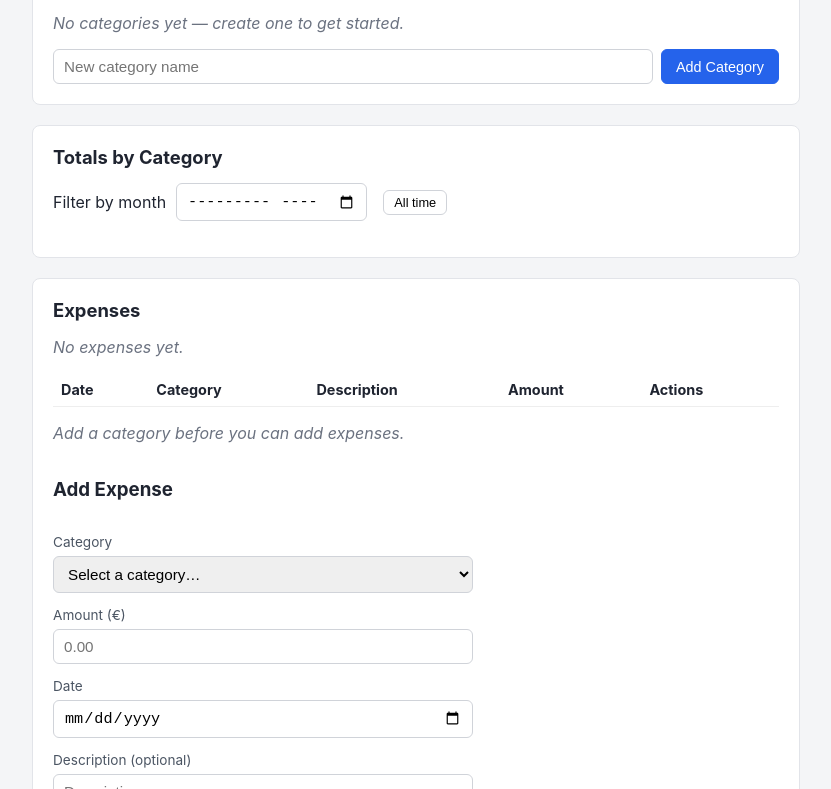
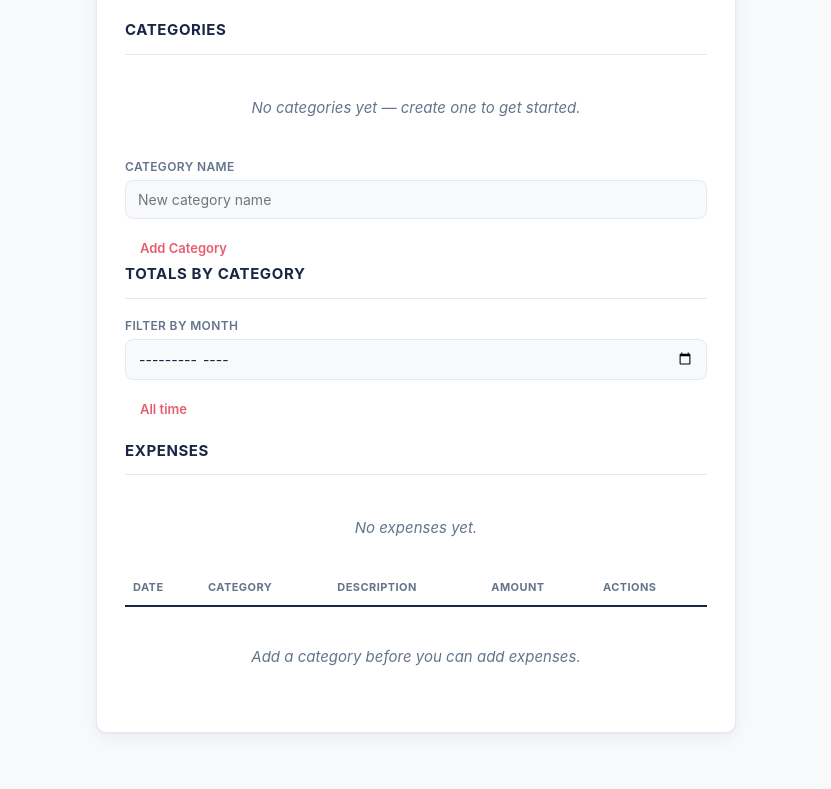
Before and after one commit to talktokvk-ship-it/expense-tracker-sdlc-test, a website with bundled scripts: page index.html in a window 1280 px wide. Shown: the part 128-917 px from the top of the page, without its empty margins (224-1055 px from the left). Built offline with nearby package versions, Linux system fonts and the light colour scheme; some packages are replaced by stand-ins of ours; no server answers; the database is empty.

Commit message:
Update style.css

```diff
--- a/style.css
+++ b/style.css
@@ -1,217 +1,334 @@
+/* ============================================
+   Expense Tracker — Visual Design
+   Palette: navy #1A2744 / teal #00C9A7
+   ============================================ */
+
+:root {
+  --navy: #1A2744;
+  --navy-light: #2A3A5C;
+  --teal: #00C9A7;
+  --teal-dark: #00A88A;
+  --bg: #F7F9FB;
+  --card-bg: #FFFFFF;
+  --border: #E4E9F0;
+  --text: #1A2744;
+  --text-muted: #64748B;
+  --danger: #E85D6E;
+  --danger-bg: #FDEDEF;
+  --shadow: 0 1px 2px rgba(26, 39, 68, 0.04), 0 4px 16px rgba(26, 39, 68, 0.06);
+  --radius: 10px;
+}
+
 * {
   box-sizing: border-box;
 }
 
 body {
   margin: 0;
-  font-family: -apple-system, BlinkMacSystemFont, 'Segoe UI', Roboto, Helvetica, Arial, sans-serif;
-  background: #f4f5f7;
-  color: #1f2430;
+  padding: 48px 24px 80px;
+  background: var(--bg);
+  color: var(--text);
+  font-family: -apple-system, BlinkMacSystemFont, "Segoe UI", Roboto, Helvetica, Arial, sans-serif;
+  font-size: 15px;
+  line-height: 1.5;
+  -webkit-font-smoothing: antialiased;
 }
 
-.app {
-  max-width: 800px;
-  margin: 0 auto;
-  padding: 24px 16px 64px;
+/* ---------- Page heading ---------- */
+
+h1 {
+  max-width: 640px;
+  margin: 0 auto 32px;
+  font-size: 28px;
+  font-weight: 700;
+  letter-spacing: -0.01em;
+  color: var(--navy);
+  position: relative;
+  padding-left: 16px;
 }
 
-.app-header h1 {
-  font-size: 1.75rem;
-  margin: 0 0 24px;
+h1::before {
+  content: "";
+  position: absolute;
+  left: 0;
+  top: 4px;
+  bottom: 4px;
+  width: 4px;
+  border-radius: 2px;
+  background: var(--teal);
 }
 
-.panel {
-  background: #fff;
-  border: 1px solid #e2e4e9;
-  border-radius: 8px;
-  padding: 20px;
-  margin-bottom: 20px;
+/* ---------- Card sections ---------- */
+/* Targets the direct-child section wrappers used for
+   Categories / Totals by Category / Expenses / Add Expense */
+
+body > div,
+body > section {
+  max-width: 640px;
+  margin: 0 auto 20px;
+  background: var(--card-bg);
+  border: 1px solid var(--border);
+  border-radius: var(--radius);
+  box-shadow: var(--shadow);
+  padding: 24px 28px;
 }
 
-.panel h2 {
-  margin-top: 0;
-  font-size: 1.15rem;
+h2 {
+  margin: 0 0 18px;
+  font-size: 15px;
+  font-weight: 700;
+  text-transform: uppercase;
+  letter-spacing: 0.04em;
+  color: var(--navy);
+  padding-bottom: 12px;
+  border-bottom: 1px solid var(--border);
 }
 
-.sr-only {
-  position: absolute;
-  width: 1px;
-  height: 1px;
-  overflow: hidden;
-  clip: rect(0, 0, 0, 0);
-  white-space: nowrap;
+/* ---------- Inputs & selects ---------- */
+
+input[type="text"],
+input[type="number"],
+input[type="date"],
+input[type="month"],
+select {
+  width: 100%;
+  padding: 10px 12px;
+  margin-top: 4px;
+  margin-bottom: 14px;
+  border: 1px solid var(--border);
+  border-radius: 8px;
+  background: var(--bg);
+  color: var(--text);
+  font-size: 14px;
+  font-family: inherit;
+  transition: border-color 0.15s ease, box-shadow 0.15s ease;
 }
 
-.empty-state {
-  color: #6b7280;
-  font-style: italic;
+input:focus,
+select:focus {
+  outline: none;
+  border-color: var(--teal);
+  box-shadow: 0 0 0 3px rgba(0, 201, 167, 0.15);
+  background: var(--card-bg);
 }
 
-.banner {
-  padding: 12px 16px;
-  border-radius: 6px;
-  margin-bottom: 16px;
-  font-size: 0.95rem;
+label {
+  display: block;
+  font-size: 12px;
+  font-weight: 600;
+  text-transform: uppercase;
+  letter-spacing: 0.03em;
+  color: var(--text-muted);
+  margin-top: 12px;
 }
 
-.banner-error {
-  background: #fdecec;
-  color: #9b1c1c;
-  border: 1px solid #f5b5b5;
+label:first-of-type {
+  margin-top: 0;
 }
 
-.field-error {
-  color: #9b1c1c;
-  font-size: 0.9rem;
-  margin: 6px 0 0;
+/* ---------- Buttons ---------- */
+
+button {
+  font-family: inherit;
+  font-size: 14px;
+  font-weight: 600;
+  padding: 10px 18px;
+  border-radius: 8px;
+  border: none;
+  cursor: pointer;
+  transition: transform 0.1s ease, box-shadow 0.15s ease, background 0.15s ease;
 }
 
-.category-list {
-  list-style: none;
-  padding: 0;
-  margin: 0 0 16px;
+button:active {
+  transform: translateY(1px);
 }
 
-.category-item {
+/* Primary actions: Add Category / Add Expense */
+button {
+  background: var(--navy);
+  color: #fff;
+}
+
+button:hover {
+  background: var(--navy-light);
+}
+
+/* Give the primary "Add" buttons the teal treatment.
+   Falls back gracefully if button text differs. */
+button[type="submit"],
+form button {
+  background: var(--teal);
+  color: var(--navy);
+}
+
+form button:hover {
+  background: var(--teal-dark);
+  color: #fff;
+}
+
+/* Edit buttons — quiet, secondary style */
+table button:first-of-type {
+  background: transparent;
+  color: var(--navy);
+  border: 1px solid var(--border);
+  padding: 6px 14px;
+  font-size: 13px;
+}
+
+table button:first-of-type:hover {
+  border-color: var(--navy);
+  background: var(--bg);
+}
+
+/* Delete buttons — everywhere, including the category list */
+button:last-of-type,
+table button:last-of-type {
+  background: transparent;
+  color: var(--danger);
+  border: 1px solid transparent;
+  padding: 6px 14px;
+  font-size: 13px;
+}
+
+button:last-of-type:hover,
+table button:last-of-type:hover {
+  background: var(--danger-bg);
+  border-color: var(--danger);
+}
+
+/* Disabled delete buttons (category has linked expenses) */
+button:disabled {
+  opacity: 0.4;
+  cursor: not-allowed;
+  background: transparent !important;
+  color: var(--text-muted) !important;
+  border-color: var(--border) !important;
+}
+
+/* ---------- Categories list ---------- */
+
+ul {
+  list-style: none;
+  margin: 0 0 16px;
+  padding: 0;
+}
+
+li {
   display: flex;
   align-items: center;
   justify-content: space-between;
-  padding: 8px 0;
-  border-bottom: 1px solid #eee;
+  padding: 10px 0;
+  border-bottom: 1px solid var(--border);
+  font-size: 14px;
 }
 
-.category-item:last-child {
+li:last-child {
   border-bottom: none;
 }
 
-.category-name {
-  font-weight: 500;
+/* ---------- Totals by category ---------- */
+/* Rows showing "Category — €amount" */
+
+.total-row,
+li.total-row {
+  font-variant-numeric: tabular-nums;
 }
 
-.inline-form {
-  display: flex;
-  gap: 8px;
+/* ---------- Table (Expenses) ---------- */
+
+table {
+  width: 100%;
+  border-collapse: collapse;
+  font-size: 13.5px;
 }
 
-.inline-form input {
-  flex: 1;
+thead th {
+  text-align: left;
+  font-size: 11px;
+  font-weight: 700;
+  text-transform: uppercase;
+  letter-spacing: 0.04em;
+  color: var(--text-muted);
+  padding: 0 8px 10px;
+  border-bottom: 2px solid var(--navy);
 }
 
-.stacked-form {
-  display: flex;
-  flex-direction: column;
-  gap: 6px;
-  max-width: 420px;
+tbody td {
+  padding: 12px 8px;
+  border-bottom: 1px solid var(--border);
+  vertical-align: middle;
 }
 
-.stacked-form label {
-  font-size: 0.85rem;
-  color: #4b5563;
-  margin-top: 8px;
+tbody tr:hover {
+  background: var(--bg);
 }
 
-.form-actions {
-  display: flex;
-  gap: 8px;
-  margin-top: 12px;
-}
-
-input,
-select {
-  padding: 8px 10px;
-  border: 1px solid #d0d3d9;
-  border-radius: 6px;
-  font-size: 0.95rem;
-}
-
-.btn {
-  padding: 8px 14px;
-  border-radius: 6px;
-  border: 1px solid #d0d3d9;
-  background: #fff;
-  cursor: pointer;
-  font-size: 0.9rem;
-}
-
-.btn:hover {
-  background: #f0f1f3;
-}
-
-.btn:disabled {
-  cursor: not-allowed;
-  opacity: 0.5;
-}
-
-.btn-primary {
-  background: #2563eb;
-  border-color: #2563eb;
-  color: #fff;
-}
-
-.btn-primary:hover {
-  background: #1d4ed8;
-}
-
-.btn-danger {
-  color: #b91c1c;
-  border-color: #f0b5b5;
-}
-
-.btn-danger:hover {
-  background: #fdecec;
-}
-
-.btn-small {
-  padding: 4px 10px;
-  font-size: 0.8rem;
-  margin-left: 6px;
-}
-
-.month-filter-row {
-  display: flex;
-  align-items: center;
-  gap: 10px;
-  margin-bottom: 16px;
-  flex-wrap: wrap;
-}
-
-.totals-list {
-  list-style: none;
-  padding: 0;
-  margin: 0;
-}
-
-.totals-item {
-  display: flex;
-  justify-content: space-between;
-  padding: 8px 0;
-  border-bottom: 1px solid #eee;
-}
-
-.totals-item:last-child {
+tbody tr:last-child td {
   border-bottom: none;
 }
 
-.totals-amount {
+/* Amount column: right-align, monospaced numerals, navy emphasis */
+td:nth-last-child(2) {
+  text-align: right;
+  font-weight: 600;
   font-variant-numeric: tabular-nums;
-  font-weight: 600;
+  color: var(--navy);
 }
 
-.expense-table {
-  width: 100%;
-  border-collapse: collapse;
-  margin-bottom: 16px;
+/* ---------- Empty states ---------- */
+
+p:empty,
+.empty-state {
+  color: var(--text-muted);
+  font-style: italic;
+  text-align: center;
+  padding: 24px 0;
 }
 
-.expense-table th,
-.expense-table td {
-  text-align: left;
-  padding: 8px;
-  border-bottom: 1px solid #eee;
-  font-size: 0.9rem;
+/* ---------- Responsive ---------- */
+
+@media (max-width: 680px) {
+  body {
+    padding: 24px 12px 60px;
+  }
+
+  body > div,
+  body > section {
+    padding: 18px 16px;
+  }
+
+  table {
+    font-size: 12px;
+  }
+
+  thead {
+    display: none;
+  }
+
+  tbody tr {
+    display: block;
+    padding: 12px 0;
+    border-bottom: 1px solid var(--border);
+  }
+
+  tbody td {
+    display: flex;
+    justify-content: space-between;
+    border-bottom: none;
+    padding: 4px 0;
+  }
 }
 
-.amount-cell {
-  font-variant-numeric: tabular-nums;
-  white-space: nowrap;
+/* ---------- Accessibility ---------- */
+
+button:focus-visible,
+a:focus-visible {
+  outline: 2px solid var(--teal);
+  outline-offset: 2px;
 }
+
+@media (prefers-reduced-motion: reduce) {
+  * {
+    transition: none !important;
+  }
+}
```
